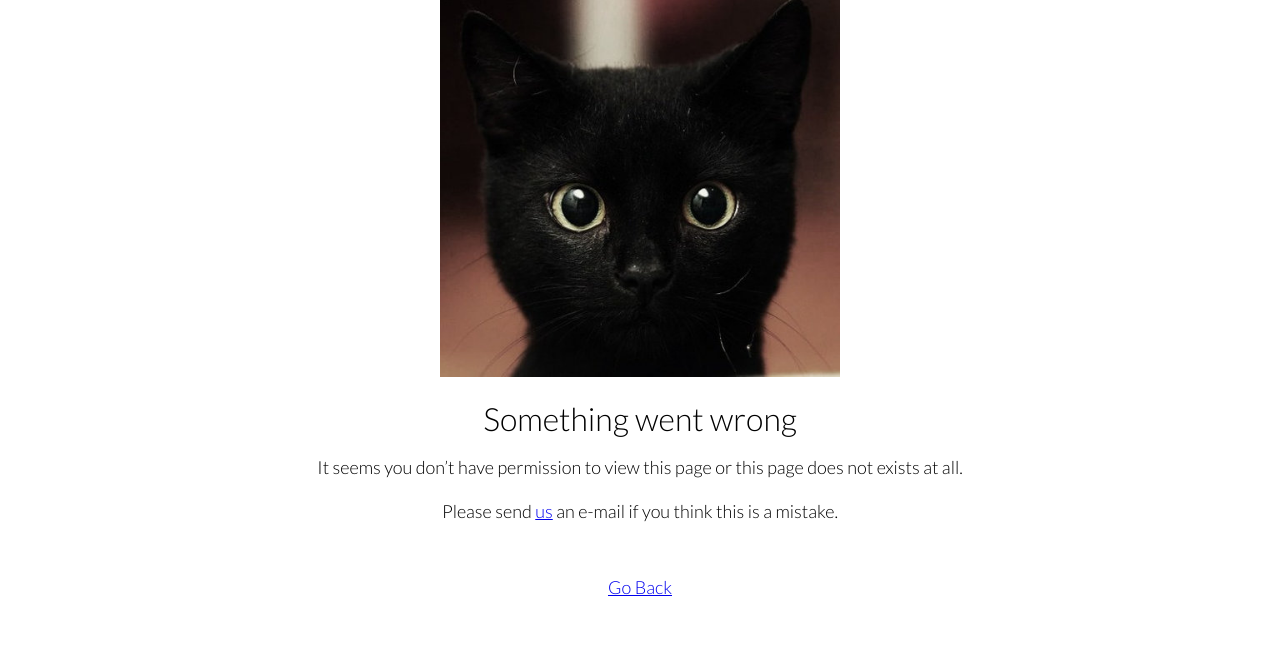
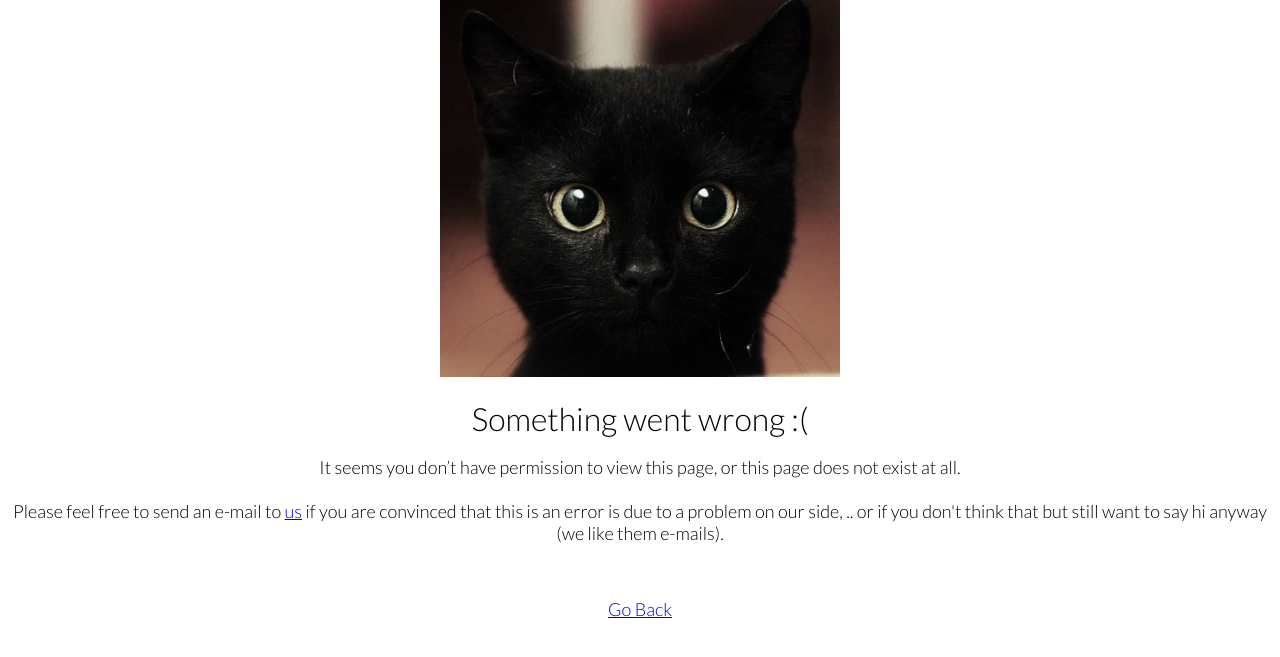
Before and after one commit to merenlab/anviserver, a Django app: template main/templates/error.html in a window 1280 px wide. Shown: the part 45-702 px from the top of the page. Run offline with Django 3.2, Linux system fonts and the light colour scheme; the template is opened without the code that fills it, so the values that code supplies are empty.

Commit message:
fixy fix.

```diff
--- a/main/templates/error.html
+++ b/main/templates/error.html
@@ -17,8 +17,8 @@
         <img width="400px" src="{% static 'img/cat.jpg' %}" />
         <br />
         <br />
-        <span style="font-size: 32px; font-family: Lato">Something went wrong</span><br /><br />
-        <span style="font-size: 18px; font-family: Lato">It seems you don’t have permission to view this page or this page does not exists at all.<br><br>Please send <a href="http://merenlab.org/people/">us</a> an e-mail if you think this is a mistake.</span>
+        <span style="font-size: 32px; font-family: Lato">Something went wrong :(</span><br /><br />
+        <span style="font-size: 18px; font-family: Lato">It seems you don’t have permission to view this page, or this page does not exist at all.<br><br>Please feel free to send an e-mail to <a href="http://merenlab.org/people/">us</a> if you are convinced that this is an error is due to a problem on our side, .. or if you don't think that but still want to say hi anyway (we like them e-mails).</span>
         <br><br><br><br>
         <span style="font-size: 18px; font-family: Lato"><a href="#" onclick="window.history.back();">Go Back</a></span>
     </center>
```
